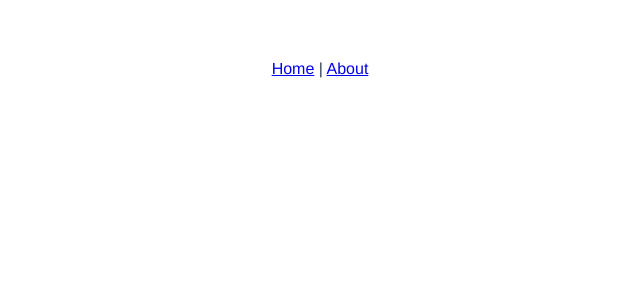
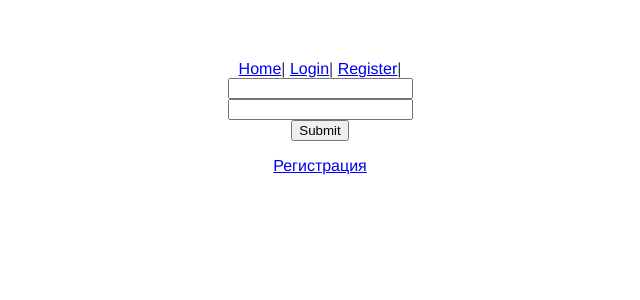
Before and after one commit to Lensom/Olivia-project, a Vue app: page /login in a window 1280 px wide. Shown: the top 300 px of the page, without its empty margins (320-960 px from the left). Built offline with nearby package versions, Linux system fonts and the light colour scheme; no server answers.

Commit message:
Init commit. Added vuex, few pages and form login

```diff
--- a/package.json
+++ b/package.json
@@ -9,9 +9,11 @@
   },
   "dependencies": {
     "core-js": "^3.4.3",
+    "firebase": "^7.6.1",
     "register-service-worker": "^1.6.2",
     "vue": "^2.6.10",
     "vue-router": "^3.1.3",
+    "vuelidate": "^0.7.4",
     "vuex": "^3.1.2"
   },
   "devDependencies": {
--- a/src/App.vue
+++ b/src/App.vue
@@ -1,19 +1,23 @@
 <template>
   <div id="app">
     <div id="nav">
-      <router-link to="/">Home</router-link> |
-      <router-link to="/about">About</router-link>
+      <router-link to="/">Home</router-link>|
+      <router-link to="/login">Login</router-link>|
+      <router-link to="/registration">Register</router-link>|
     </div>
     <router-view />
   </div>
 </template>
 
 <style lang="stylus">
-#app
-  font-family 'Avenir', Helvetica, Arial, sans-serif
-  -webkit-font-smoothing antialiased
-  -moz-osx-font-smoothing grayscale
-  text-align center
-  color #2c3e50
-  margin-top 60px
+@import 'assets/index.css';
+
+#app {
+  font-family: 'Avenir', Helvetica, Arial, sans-serif;
+  -webkit-font-smoothing: antialiased;
+  -moz-osx-font-smoothing: grayscale;
+  text-align: center;
+  color: #2c3e50;
+  margin-top: 60px;
+}
 </style>
--- /dev/null
+++ b/src/assets/index.css
@@ -0,0 +1,3 @@
+.invalid {
+  border: 1px solid red;
+}
--- a/src/components/HelloWorld.vue
+++ /dev/null
@@ -1,121 +0,0 @@
-<template>
-  <div class="hello">
-    <h1>{{ msg }}</h1>
-    <p>
-      For a guide and recipes on how to configure / customize this project,<br />
-      check out the
-      <a href="https://cli.vuejs.org" target="_blank" rel="noopener"
-        >vue-cli documentation</a
-      >.
-    </p>
-    <h3>Installed CLI Plugins</h3>
-    <ul>
-      <li>
-        <a
-          href="https://github.com/vuejs/vue-cli/tree/dev/packages/%40vue/cli-plugin-babel"
-          target="_blank"
-          rel="noopener"
-          >babel</a
-        >
-      </li>
-      <li>
-        <a
-          href="https://github.com/vuejs/vue-cli/tree/dev/packages/%40vue/cli-plugin-pwa"
-          target="_blank"
-          rel="noopener"
-          >pwa</a
-        >
-      </li>
-      <li>
-        <a
-          href="https://github.com/vuejs/vue-cli/tree/dev/packages/%40vue/cli-plugin-eslint"
-          target="_blank"
-          rel="noopener"
-          >eslint</a
-        >
-      </li>
-    </ul>
-    <h3>Essential Links</h3>
-    <ul>
-      <li>
-        <a href="https://vuejs.org" target="_blank" rel="noopener">Core Docs</a>
-      </li>
-      <li>
-        <a href="https://forum.vuejs.org" target="_blank" rel="noopener"
-          >Forum</a
-        >
-      </li>
-      <li>
-        <a href="https://chat.vuejs.org" target="_blank" rel="noopener"
-          >Community Chat</a
-        >
-      </li>
-      <li>
-        <a href="https://twitter.com/vuejs" target="_blank" rel="noopener"
-          >Twitter</a
-        >
-      </li>
-      <li>
-        <a href="https://news.vuejs.org" target="_blank" rel="noopener">News</a>
-      </li>
-    </ul>
-    <h3>Ecosystem</h3>
-    <ul>
-      <li>
-        <a href="https://router.vuejs.org" target="_blank" rel="noopener"
-          >vue-router</a
-        >
-      </li>
-      <li>
-        <a href="https://vuex.vuejs.org" target="_blank" rel="noopener">vuex</a>
-      </li>
-      <li>
-        <a
-          href="https://github.com/vuejs/vue-devtools#vue-devtools"
-          target="_blank"
-          rel="noopener"
-          >vue-devtools</a
-        >
-      </li>
-      <li>
-        <a href="https://vue-loader.vuejs.org" target="_blank" rel="noopener"
-          >vue-loader</a
-        >
-      </li>
-      <li>
-        <a
-          href="https://github.com/vuejs/awesome-vue"
-          target="_blank"
-          rel="noopener"
-          >awesome-vue</a
-        >
-      </li>
-    </ul>
-  </div>
-</template>
-
-<script>
-export default {
-  name: "HelloWorld",
-  props: {
-    msg: String
-  }
-};
-</script>
-
-<!-- Add "scoped" attribute to limit CSS to this component only -->
-<style scoped lang="stylus">
-h3
-  margin 40px 0 0
-
-ul
-  list-style-type none
-  padding 0
-
-li
-  display inline-block
-  margin 0 10px
-
-a
-  color #42b983
-</style>
--- a/src/main.js
+++ b/src/main.js
@@ -2,12 +2,36 @@ import Vue from "vue";
 import App from "./App.vue";
 import router from "./router";
 import store from "./store";
+import Vuelidate from 'vuelidate'
 import "./registerServiceWorker";
 
+import firebase from 'firebase/app'
+import "firebase/auth"
+import "firebase/database"
+
 Vue.config.productionTip = false;
+Vue.use(Vuelidate)
 
-new Vue({
-  router,
-  store,
-  render: h => h(App)
-}).$mount("#app");
+
+firebase.initializeApp({
+  apiKey: "AIzaSyC07ysepXOmy19_xsXjp9yFCfugDB3QjS8",
+  authDomain: "olivkaback.firebaseapp.com",
+  databaseURL: "https://olivkaback.firebaseio.com",
+  projectId: "olivkaback",
+  storageBucket: "olivkaback.appspot.com",
+  messagingSenderId: "611066505275",
+  appId: "1:611066505275:web:e8bd502381c56f5330541e",
+  measurementId: "G-XZLMH43GKL"
+})
+
+let app;
+
+firebase.auth().onAuthStateChanged(() => {
+  if (!app) {
+    new Vue({
+      router,
+      store,
+      render: h => h(App)
+    }).$mount("#app");
+  }
+})
--- a/src/router/index.js
+++ b/src/router/index.js
@@ -11,13 +11,16 @@ const routes = [
     component: Home
   },
   {
-    path: "/about",
-    name: "about",
-    // route level code-splitting
-    // this generates a separate chunk (about.[hash].js) for this route
-    // which is lazy-loaded when the route is visited.
-    component: () =>
-      import(/* webpackChunkName: "about" */ "../views/About.vue")
+    path: "/login",
+    name: "login",
+    meta: { layout: "empty" },
+    component: () => import("../views/Login.vue")
+  },
+  {
+    path: "/registration",
+    name: "registration",
+    meta: { layout: "empty" },
+    component: () => import("../views/Registration.vue")
   }
 ];
 
--- /dev/null
+++ b/src/store/auth.js
@@ -0,0 +1,11 @@
+// import firebase from "firebase/app";
+
+// export default {
+//   actions: {
+//     async login({ dispatch, commit }, { email, password }) {
+//       try {
+//         await firebase.auth().signInWithEmailAndPassword(email, password);
+//       } catch (e) { }
+//     }
+//   }
+// }
--- a/src/store/index.js
+++ b/src/store/index.js
@@ -1,5 +1,6 @@
 import Vue from "vue";
 import Vuex from "vuex";
+import auth from './auth';
 
 Vue.use(Vuex);
 
@@ -7,5 +8,7 @@ export default new Vuex.Store({
   state: {},
   mutations: {},
   actions: {},
-  modules: {}
+  modules: {
+    auth
+  }
 });
--- a/src/views/About.vue
+++ /dev/null
@@ -1,5 +0,0 @@
-<template>
-  <div class="about">
-    <h1>This is an about page</h1>
-  </div>
-</template>
--- a/src/views/Home.vue
+++ b/src/views/Home.vue
@@ -1,18 +1,14 @@
 <template>
   <div class="home">
     <img alt="Vue logo" src="../assets/logo.png" />
-    <HelloWorld msg="Welcome to Your Vue.js App" />
   </div>
 </template>
 
 <script>
 // @ is an alias to /src
-import HelloWorld from "@/components/HelloWorld.vue";
 
 export default {
   name: "home",
-  components: {
-    HelloWorld
-  }
+  components: {}
 };
 </script>
--- /dev/null
+++ b/src/views/Login.vue
@@ -0,0 +1,50 @@
+<template>
+  <div class="form__auth-wrapper">
+    <form action="#" class="form__auth" @submit.prevent="submitHandler">
+      <div class="form__input-wrapper">
+        <input
+          v-model.trim="email"
+          :class="{invalid: ($v.email.$dirty && !$v.email.required) || ($v.email.$dirty && !$v.email.email)}"
+          id="email"
+          type="text"
+          class="form__input"
+        />
+      </div>
+      <div class="form__input-wrapper">
+        <input id="password" type="password" class="form__input" />
+      </div>
+      <div class="form__submit-wrapper">
+        <button type="submit">Submit</button>
+      </div>
+      <p>
+        <router-link to="/registration">Регистрация</router-link>
+      </p>
+    </form>
+  </div>
+</template>
+
+<script>
+import { email, required, minLength } from "vuelidate/lib/validators";
+// import messagees from "@/utils/messages";
+
+export default {
+  name: "login",
+  data: () => ({
+    email: "",
+    password: ""
+  }),
+  validations: {
+    email: { email, required },
+    password: { required, minLength: minLength(6) }
+  },
+  methods: {
+    submitHandler() {
+      if (this.$v.$invalid) {
+        this.$v.$touch();
+        return;
+      }
+      this.$router.push("/");
+    }
+  }
+};
+</script>
--- /dev/null
+++ b/src/views/Registration.vue
@@ -0,0 +1,7 @@
+<template>
+  <h1>Register page</h1>
+</template>
+
+<script>
+export default {};
+</script>
```
Also changed, not shown: 1 other file (tests, documents, lock files or other folders).
